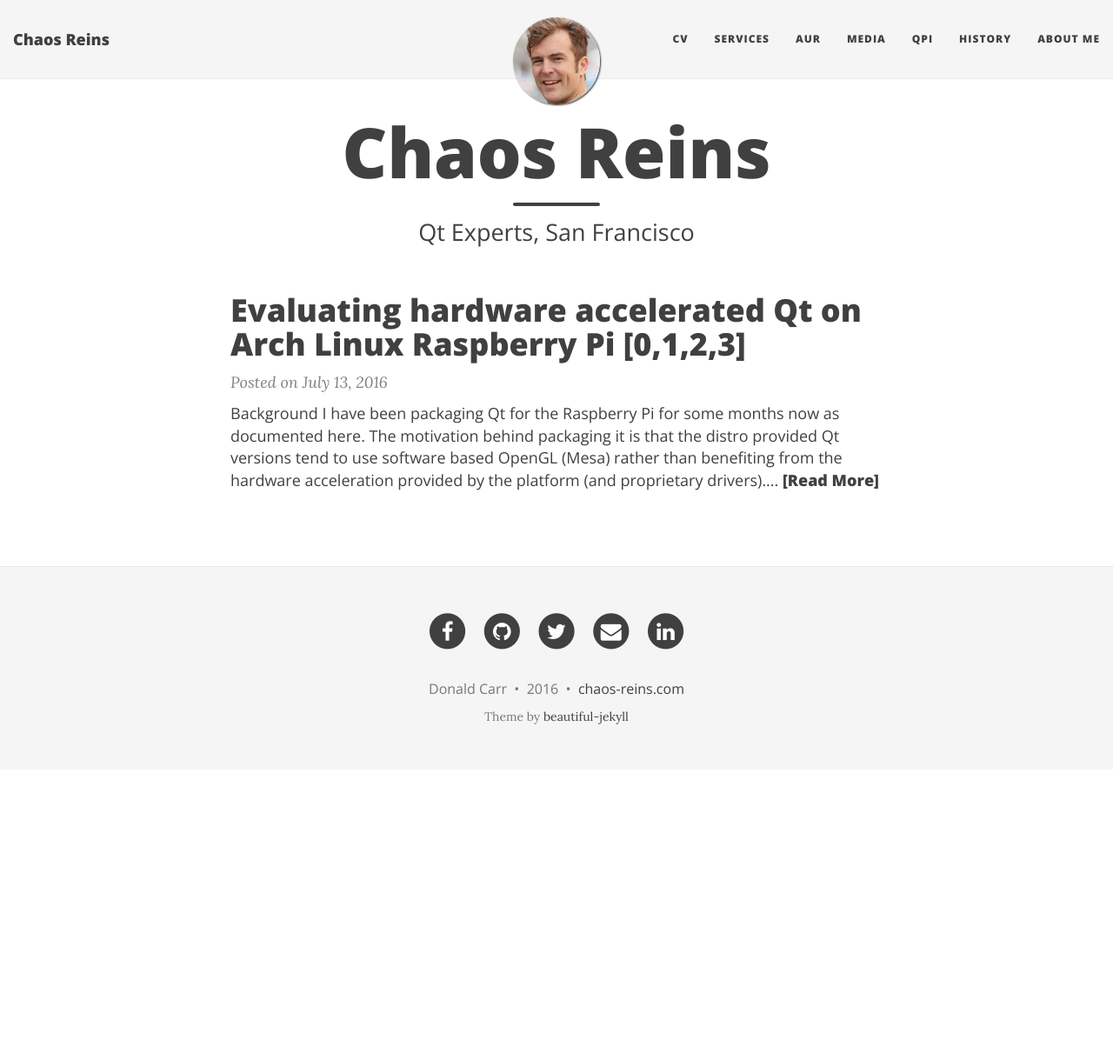
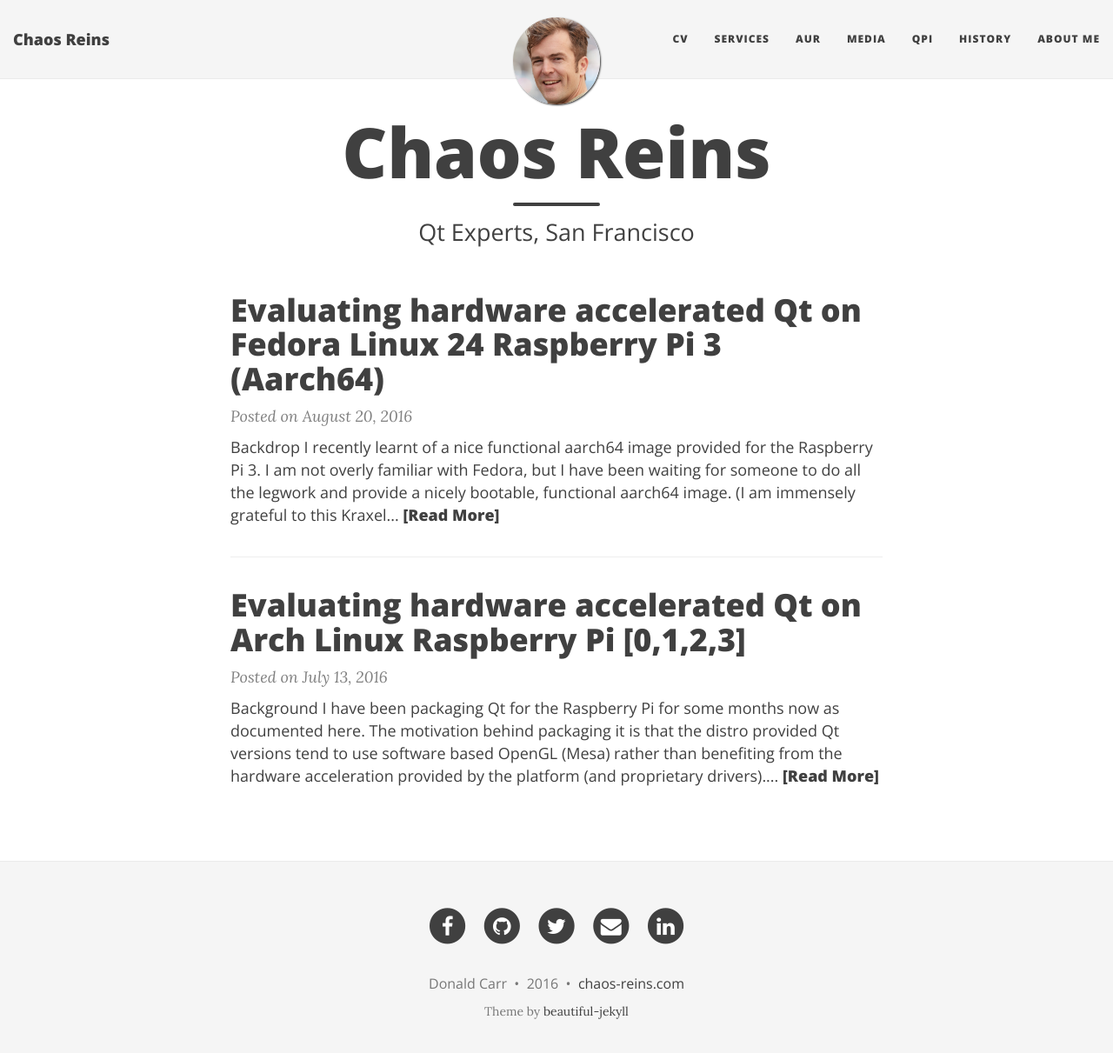
Before and after one commit to sirspudd/sirspudd.github.io, a Jekyll site: the page built from index.html, in a window 1280 px wide and 1224 px high. Shown: the top 1211 px of the window at 87% size. Built offline with Jekyll 4.4.1, drawn with Linux system fonts in a browser that asks for light colours; nearby versions of some CDN libraries; the list of posts is cut into pages by our own code; some of the changed lines change nothing that is shown.

Commit message:
Blog about aarch64
Change-Id: I39775b0013eb571f95d3e53641073f0cbe1dc83d

```diff
--- a/_posts/2016-07-15-qt-pi.md
+++ b/_posts/2016-07-15-qt-pi.md
@@ -3,7 +3,7 @@
 title:  "Evaluating hardware accelerated Qt on Arch Linux Raspberry Pi [0,1,2,3]"
 date:   2016-07-13 12:10:59 -0700
 published: true
-tags: [qt, pi, embedded, gl, arch linux, linux, oss]
+tags: [qt, pi, embedded, gl, arch, linux, oss]
 ---
 
 # Background
--- /dev/null
+++ b/_posts/2016-08-20-qt-pi3-fedora-aarch64.md
@@ -0,0 +1,64 @@
+---
+layout: post
+title:  "Evaluating hardware accelerated Qt on Fedora Linux 24 Raspberry Pi 3 (Aarch64)"
+date:   2016-08-20 12:10:59 -0700
+published: true
+tags: [qt, pi, embedded, gl, fedora, linux, oss]
+---
+
+# Backdrop
+
+I recently learnt of a nice functional [aarch64 image](https://www.kraxel.org/blog/2016/04/fedora-on-raspberry-pi-updates/) provided for the Raspberry Pi 3. I am not overly familiar with Fedora, but I have been waiting for someone to do all the legwork and provide a nicely bootable, functional aarch64 image. (I am immensely grateful to this Kraxel dude.)
+
+# Process
+
+Grab the image above. Boot it. IO feels a little sluggish, but outside of that everything seems awesome.
+
+Update the software:
+
+    dnf upgrade --refresh
+
+or:
+
+    dnf check-update
+    dnf upgrade
+
+(I am not a Fedora dude so forgive my cluelessness)
+
+As of right now 08/20/2016, you just rendered your system unbootable as it is booting a mainline kernel without the associated configuration. Minor adjustment required:
+
+## /boot/config.txt (Fixes device tree and hence boot)
+
+        # workaround firmware issue for rpi3
+        # u-boot doesn't work without this
+        enable_uart=1
+
+        avoid_warnings=2     # VPU shouldn't smash our display setup.
+        dtoverlay=vc4-kms-v3d
+
+## /boot/extlinux/extlinux.conf (Fixes the running of GLES2 apps)
+
+        Append "cma=256M@256M" to the append line.
+
+(I have no clue where to source a 64 bit /opt/vc, so the vc4 stack in the mainline kernel is the path of least resistance. (This is implicit in the overlay adjustment above))
+
+Cool. System boots. There is an error in PolicyKit, but this does not appear to be a deal breaker and I will rely on someone else addressing that. Interacting with systemd services like nfs is no fun, so I am forced to ferry mmy sd-card between computer and pi. Outside of that, we are awesome.
+
+Install weston and the mesa-dri-drivers, and weston-launch immediately starts to work, proving that the system is sane and ready for further use. My goal was to build Qt since I like to control what is running, and how it is built, but establishing the state of the system provided Qt is increasingly of interest to me as desktop distros are starting to cover non-X11 centric usage in an increasingly capable fashion.
+
+Turns out Qt 5.7 on the Pi is actually very sane. Copying across the cube example from qtbase, and compiling/running it on the target proves that Qt is running with full hardware acceleration. Again awesome.  Attempting to run qmlscene with a minimal QML application however crashes. Building my own Qt (Using my Arch (recipe)[https://aur.archlinux.org/packages/qt-sdk-raspberry-pi]) fares no better.
+
+# Take aways
+
+* Qt on Fedora is nicely configured and actually supports eglfs usage out of the box (Qt wayland not so much: "wl_drm@15: error 2: invalid name")
+* OpenGL ES 2/EGL work on aarch64, as does weston
+
+# TODOs
+
+* Investigate qtdeclarative crash
+* Check our own wayland
+
+# Comments
+
+* The Fedora atomicity of packages is a bit of a mind fuck to arch users. I am used to installing a package installing the -devel package implicitly, and I am especially confounded by the granularity of packages, such as mesa, where I should just have installed the whole bloody cacophony, 22kb at a time.
+* I hope Qt 5.8 addresses what constitutes a functional/successful build. For instance, my latest build was popped out without wayland-egl support due to the absence of the associated devel package. This happened for gbm as well. This kind of debugging loop is very extended. (At least with gbm I can enforce its inclusion along with kms as of Qt 5.7)
```
